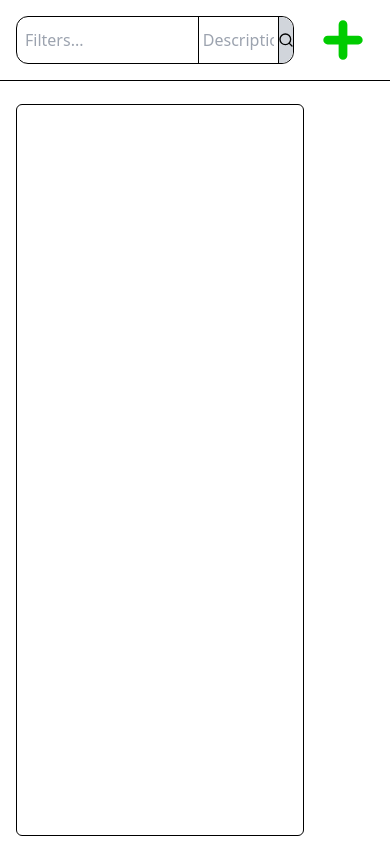
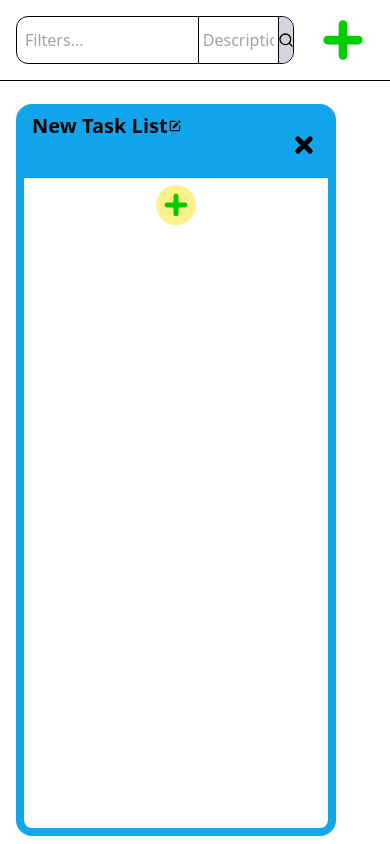
Before and after one commit to agarwalaswastik/tasks-manager, a React (Vite) app: page / in a window 390 px wide. Both pictures are taken after a click on the button 343 px from the left and 40 px from the top of the page. Built offline with nearby package versions, Linux system fonts and the light colour scheme.

Commit message:
Added TaskList and EditableText components

```diff
--- a/src/app/App.jsx
+++ b/src/app/App.jsx
@@ -7,7 +7,7 @@ const App = () => {
     return (
         <Provider store={store}>
             <Navbar />
-            <main className="fixed bottom-0 left-0 right-0 top-24 overflow-auto p-2">
+            <main className="fixed bottom-0 left-0 right-0 top-24 overflow-auto p-2 -z-10">
                 <TaskBoard />
             </main>
         </Provider>
--- a/src/app/Navbar.jsx
+++ b/src/app/Navbar.jsx
@@ -7,7 +7,7 @@ const Navbar = () => {
     const dispatch = useDispatch();
 
     return (
-        <nav className="fixed w-full flex items-center border-b border-black p-4 pr-24">
+        <nav className="fixed flex w-full items-center border-b border-black bg-white p-4 pr-24">
             <SearchBar />
             <CrossButton
                 plus={true}
--- /dev/null
+++ b/src/components/EditableText.jsx
@@ -0,0 +1,51 @@
+import PropTypes from "prop-types";
+import { useState } from "react";
+import { BiSolidEdit } from "react-icons/bi";
+
+const EditableText = ({ text, setText, renderText, className }) => {
+    const [isEditing, setIsEditing] = useState(false);
+    const [inputText, setInputText] = useState(text);
+
+    const handleKeyDown = (e) => {
+        if (e.key === "Enter") {
+            setIsEditing(false);
+            setText(inputText);
+        } else if (e.key === "Escape") {
+            setIsEditing(false);
+            setInputText(text);
+        }
+    };
+
+    return (
+        <div className={className}>
+            {!isEditing && renderText(text)}
+            {!isEditing && (
+                <button onClick={() => setIsEditing(true)}>
+                    <BiSolidEdit className="text-sm" />
+                </button>
+            )}
+            {isEditing && (
+                <input
+                    type="text"
+                    className="relative z-30 w-80 border border-black pl-1 text-black"
+                    value={inputText}
+                    onChange={(e) => setInputText(e.target.value)}
+                    onBlur={() => {
+                        setIsEditing(false);
+                        setInputText(text);
+                    }}
+                    onKeyDown={handleKeyDown}
+                />
+            )}
+        </div>
+    );
+};
+
+EditableText.propTypes = {
+    text: PropTypes.string.isRequired,
+    setText: PropTypes.func.isRequired,
+    renderText: PropTypes.func.isRequired,
+    className: PropTypes.string,
+};
+
+export default EditableText;
--- a/src/features/filters/FilterListEditor.jsx
+++ b/src/features/filters/FilterListEditor.jsx
@@ -36,7 +36,7 @@ const FilterListEditor = ({ filterIds, onCross, wrap, onAdd, className, filtersC
     };
 
     const handleKeyDown = (e) => {
-        if (e.key === " ") {
+        if (e.key === "Enter") {
             e.preventDefault();
             if (unaddedSearchedFilters.length) {
                 setSearchFilterFieldValue("");
@@ -47,7 +47,7 @@ const FilterListEditor = ({ filterIds, onCross, wrap, onAdd, className, filtersC
             ) {
                 createFilterAndAddToList();
             }
-        } else if (e.key === "Enter") {
+        } else if (e.key === " ") {
             e.preventDefault();
             if (
                 searchFilterFieldValue.trim() &&
--- a/src/features/search/SearchBar.jsx
+++ b/src/features/search/SearchBar.jsx
@@ -19,7 +19,7 @@ const SearchBar = () => {
     };
 
     return (
-        <div className="flex h-12 w-full items-center rounded-xl border border-black pl-1">
+        <div className="flex h-12 w-full items-center rounded-xl border border-black bg-white pl-1">
             <FilterListEditor
                 filterIds={searchFilterIds}
                 onCross={(filterId) => dispatch(removeSearchFilter(filterId))}
--- a/src/features/tasks/TaskList.jsx
+++ b/src/features/tasks/TaskList.jsx
@@ -1,19 +1,62 @@
 import PropTypes from "prop-types";
-import { Draggable } from "react-beautiful-dnd";
+import { Draggable, Droppable } from "react-beautiful-dnd";
+import CrossButton from "../../components/CrossButton";
+import EditableText from "../../components/EditableText";
+import { useDispatch } from "react-redux";
+import { editTaskListDesc } from "./tasksSlice";
+import { generateFontColor } from "../../utils/colorUtils";
 
 const TaskList = ({ taskList, index }) => {
+    const dispatch = useDispatch();
+
     return (
         <Draggable draggableId={`${taskList.id}-drag`} index={index}>
             {(provided) => (
                 <section
-                    className="mx-2 flex h-full w-72 flex-col rounded-md border border-black"
+                    className="mx-2 flex h-full w-80 flex-col rounded-2xl border-8"
                     {...provided.draggableProps}
-                    {...provided.dragHandleProps}
                     ref={provided.innerRef}
+                    style={{
+                        borderColor: taskList.color,
+                        ...provided.draggableProps.style,
+                    }}
                 >
-                    <div>
+                    <div
+                        className="relative h-20 w-full rounded-se-md rounded-ss-md pl-2"
+                        {...provided.dragHandleProps}
+                        style={{
+                            backgroundColor: taskList.color,
+                            color: generateFontColor(taskList.color),
+                        }}
+                    >
+                        <EditableText
+                            text={taskList.desc}
+                            setText={(text) => dispatch(editTaskListDesc(taskList.id, text))}
+                            renderText={(text) => text}
+                            className="h-16 w-[85%] overflow-auto break-words text-xl font-semibold"
+                        />
+                        <CrossButton size={40} />
+                    </div>
+                    <div className="w-fill relative h-16">
+                        <CrossButton
+                            plus={true}
+                            color="#00cc00"
+                            size={40}
+                            className="right-1/2 translate-x-1/2 bg-yellow-200"
+                        />
+                    </div>
+                    <Droppable droppableId={`${taskList.id}-drop`} type="task">
+                        {(provided) => (
+                            <div
+                                className="flex h-full w-full flex-col overflow-y-auto overflow-x-clip rounded-md px-2 pb-4"
+                                {...provided.droppableProps}
+                                ref={provided.innerRef}
+                            >
 
-                    </div>
+                                {provided.placeholder}
+                            </div>
+                        )}
+                    </Droppable>
                 </section>
             )}
         </Draggable>
```
